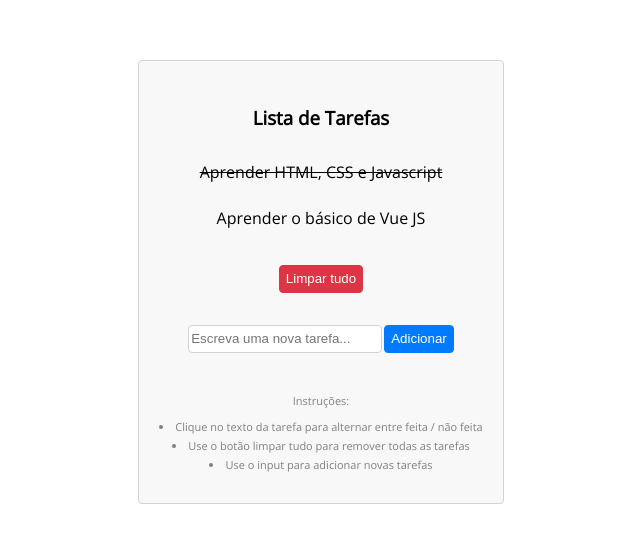
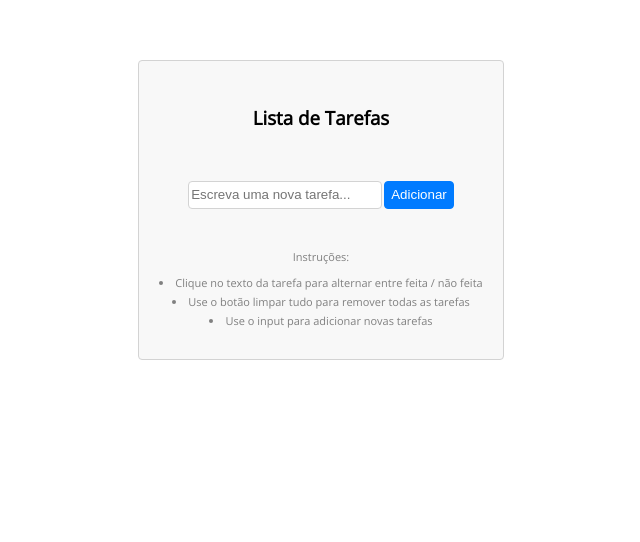
Before and after one commit to henriquemachad0/todo-list-vue, a plain HTML site: page index.html in a window 1280 px wide. Shown: the whole page, without its empty margins (319-959 px from the left). Drawn offline with nearby package versions, Linux system fonts and the light colour scheme.

Commit message:
feat: remove todos example

```diff
--- a/scripts.js
+++ b/scripts.js
@@ -1,18 +1,7 @@
-var todos = [
-    {
-        text: 'Aprender HTML, CSS e Javascript',
-        done: true
-    },
-    {
-        text: 'Aprender o básico de Vue JS',
-        done: false
-    }
-]
-
 const todosApp = {
     data() {
         return {
-            todos: window.todos,
+            todos: window.todos = [],
             newTodo: {
                 done: false
             }
```
Also changed, not shown: index.html (+0 -1 lines).
